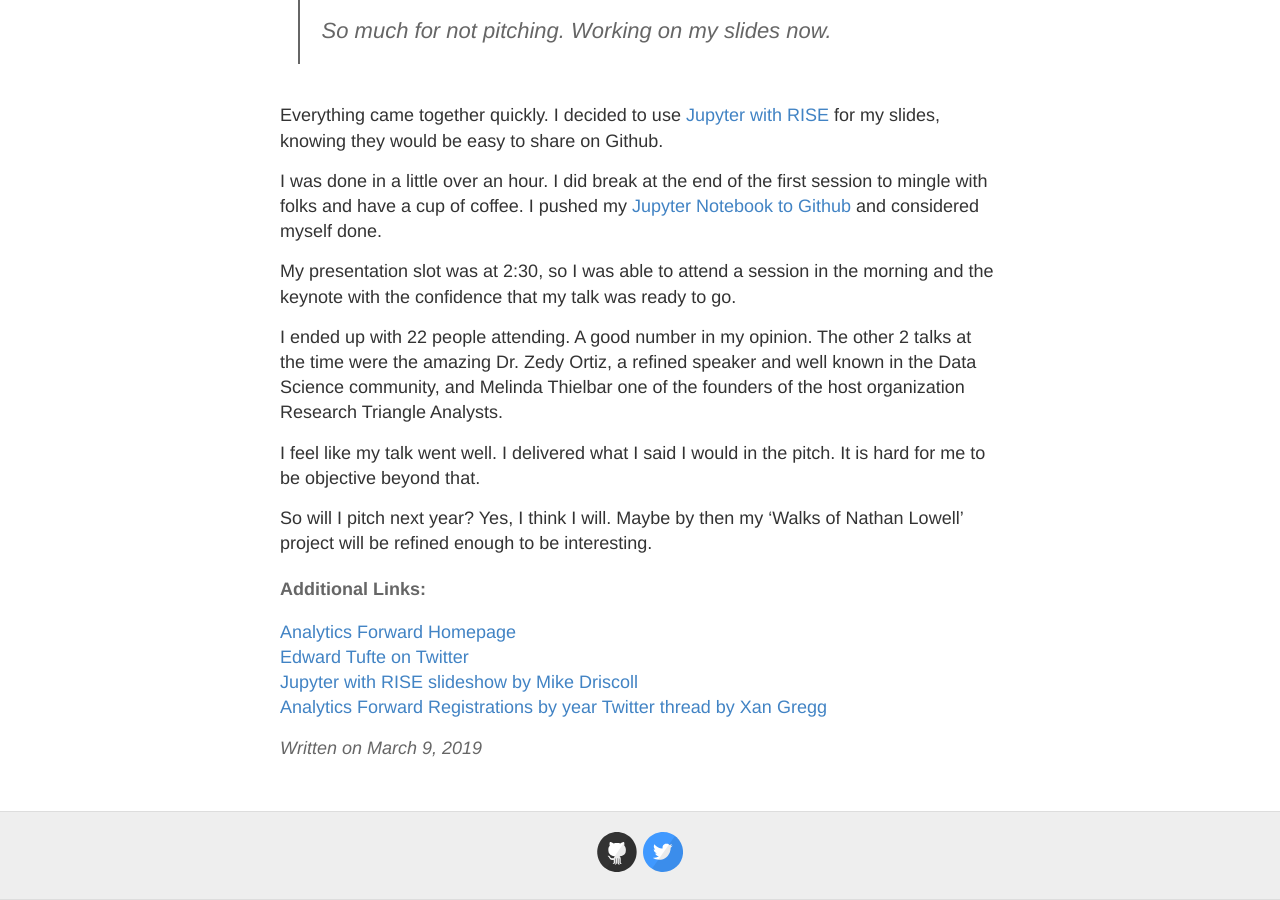
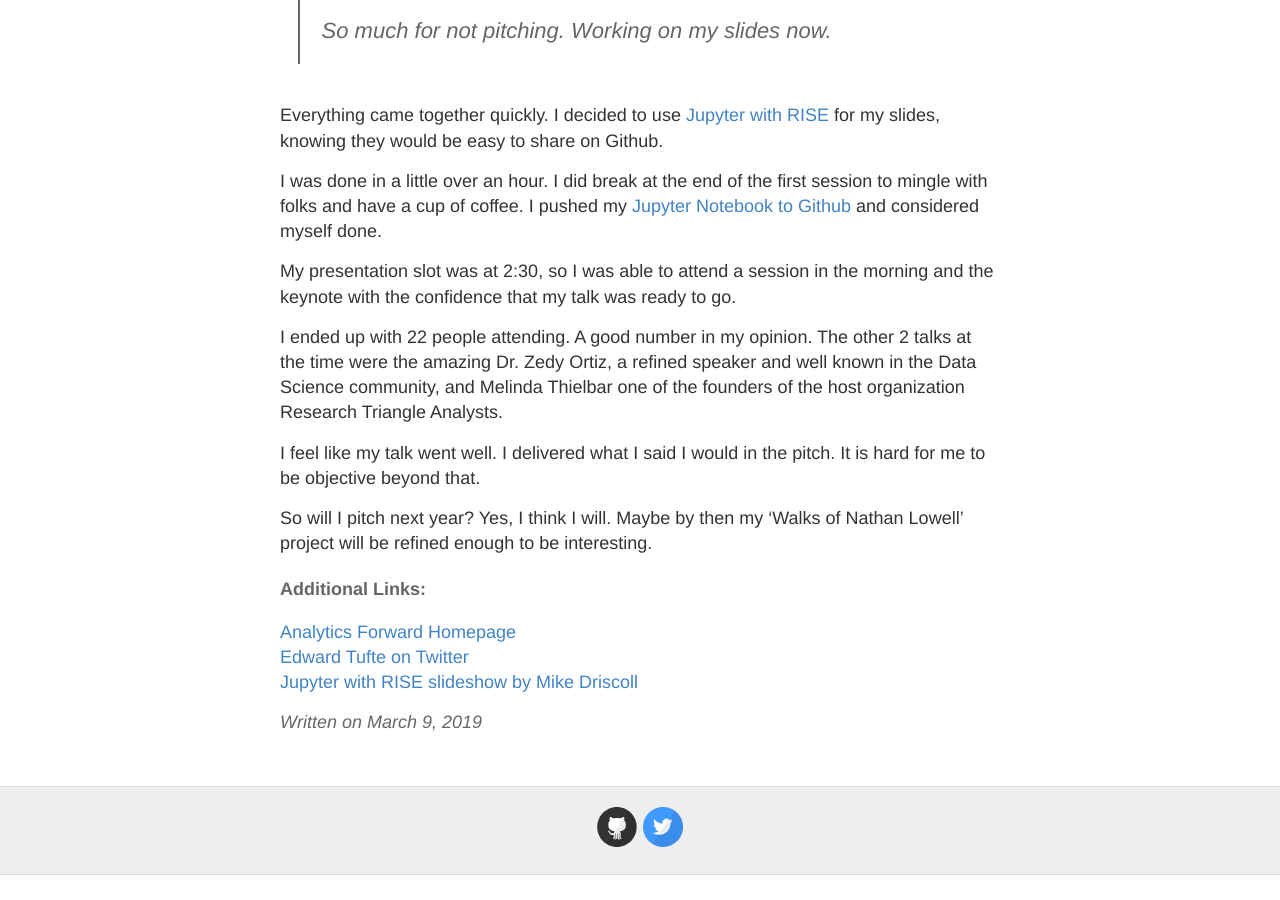
Before and after one commit to gnfrazier/gnfrazier.github.io, a Jekyll site: the page built from _posts/2019-3-9-analytics-forward.md, in a window 1280 px wide and 900 px high, scrolled down 2398 px. Built offline with Jekyll 4.4.1, drawn with Linux system fonts in a browser that asks for light colours; comment, search, counter and statistics services are not loaded; after the commit the page ends 3273 px from its top, so only the background shows below that.

```diff
--- a/_posts/2019-3-9-analytics-forward.md
+++ b/_posts/2019-3-9-analytics-forward.md
@@ -61,4 +61,3 @@
 [Analytics Forward Homepage](https://www.rtpanalysts.org/analytics-forward)
 [Edward Tufte on Twitter](https://twitter.com/EdwardTufte)
 [Jupyter with RISE slideshow by Mike Driscoll](https://www.blog.pythonlibrary.org/2018/09/25/creating-presentations-with-jupyter-notebook/)
-[Analytics Forward Registrations by year Twitter thread by Xan Gregg](https://twitter.com/xangregg/status/1104358014386139136)
```
